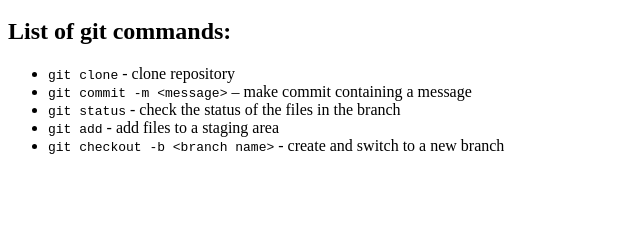
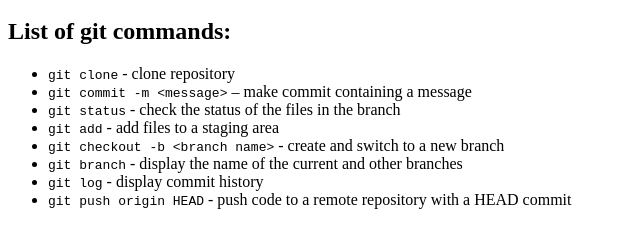
Before and after one commit to EugeneTarasenko/hillel-front-end-basic, a plain HTML site: page index.html in a window 1280 px wide. Shown: the part 100-348 px from the top of the page, without its empty margins (0-640 px from the left). Drawn offline with Linux system fonts and the light colour scheme.

Commit message:
add 3 list items

```diff
--- a/index.html
+++ b/index.html
@@ -20,6 +20,9 @@
                 <li><code>git status</code> - check the status of the files in the branch</li>
                 <li><code>git add</code> - add files to a staging area</li>
                 <li><code>git checkout -b &lt;branch name&gt;</code> - create and switch to a new branch</li>
+                <li><code>git branch</code> - display the name of the current and other branches</li>
+                <li><code>git log</code> - display commit history</li>
+                <li><code>git push origin HEAD</code> - push code to a remote repository with a HEAD commit</li>
             </ul>
         </div>
     </main>
```
